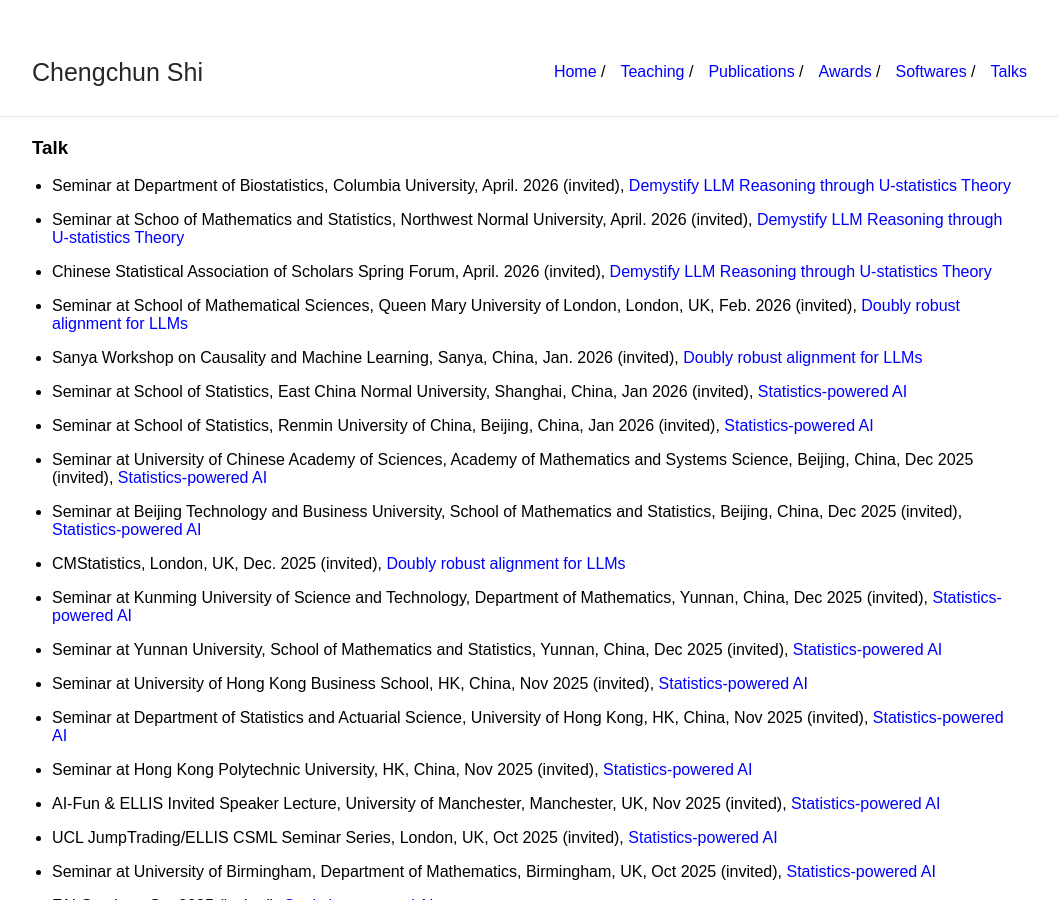
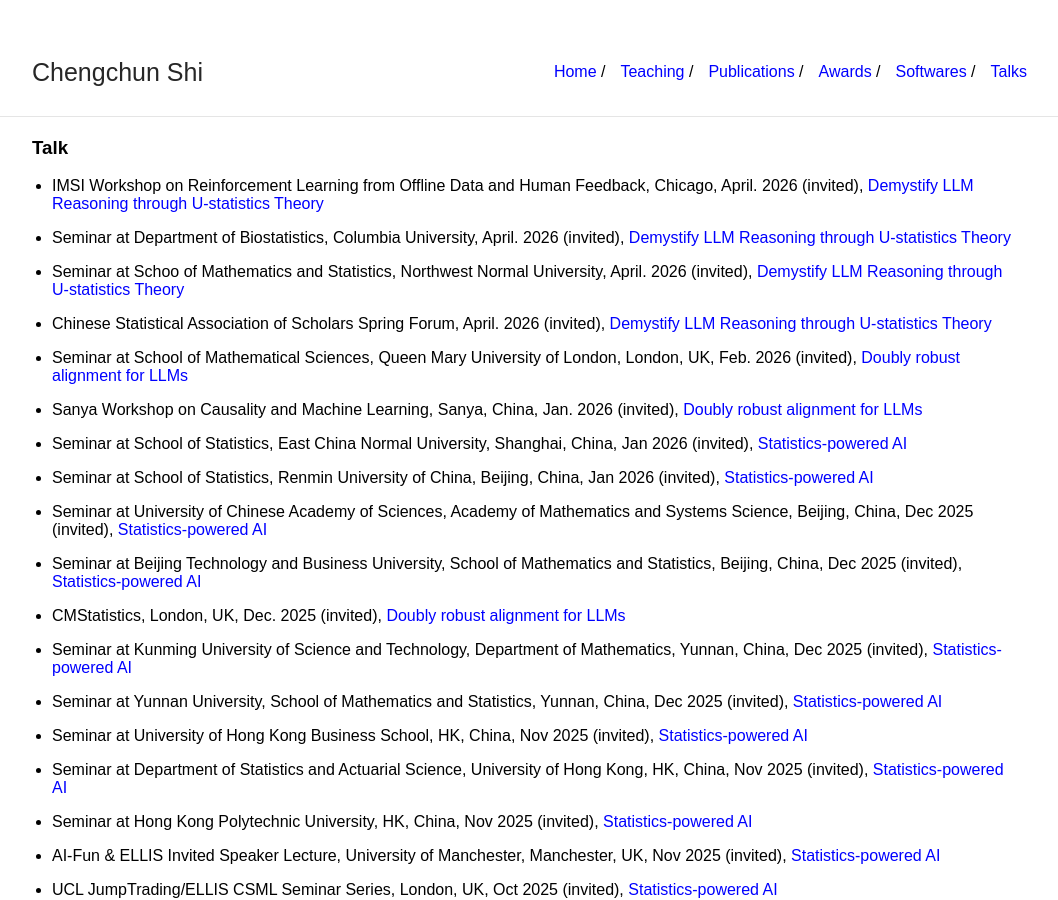
Before and after one commit to callmespring/callmespring.github.io, a Jekyll site: the page built from talk.md, in a window 1280 px wide and 900 px high. Shown: the whole window, without its empty margins (108-1166 px from the left). Built offline with Jekyll 4.4.1, drawn with Linux system fonts in a browser that asks for light colours.

Commit message:
Update talk.md

```diff
--- a/talk.md
+++ b/talk.md
@@ -4,6 +4,8 @@ title: Talk
 ---
 
 ### Talk
+
+* IMSI Workshop on Reinforcement Learning from Offline Data and Human Feedback, Chicago, April. 2026 (invited), [Demystify LLM Reasoning through U-statistics Theory](./slides/GRPO.pdf)
 
 * Seminar at Department of Biostatistics, Columbia University, April. 2026 (invited), [Demystify LLM Reasoning through U-statistics Theory](./slides/GRPO.pdf)
 
```
